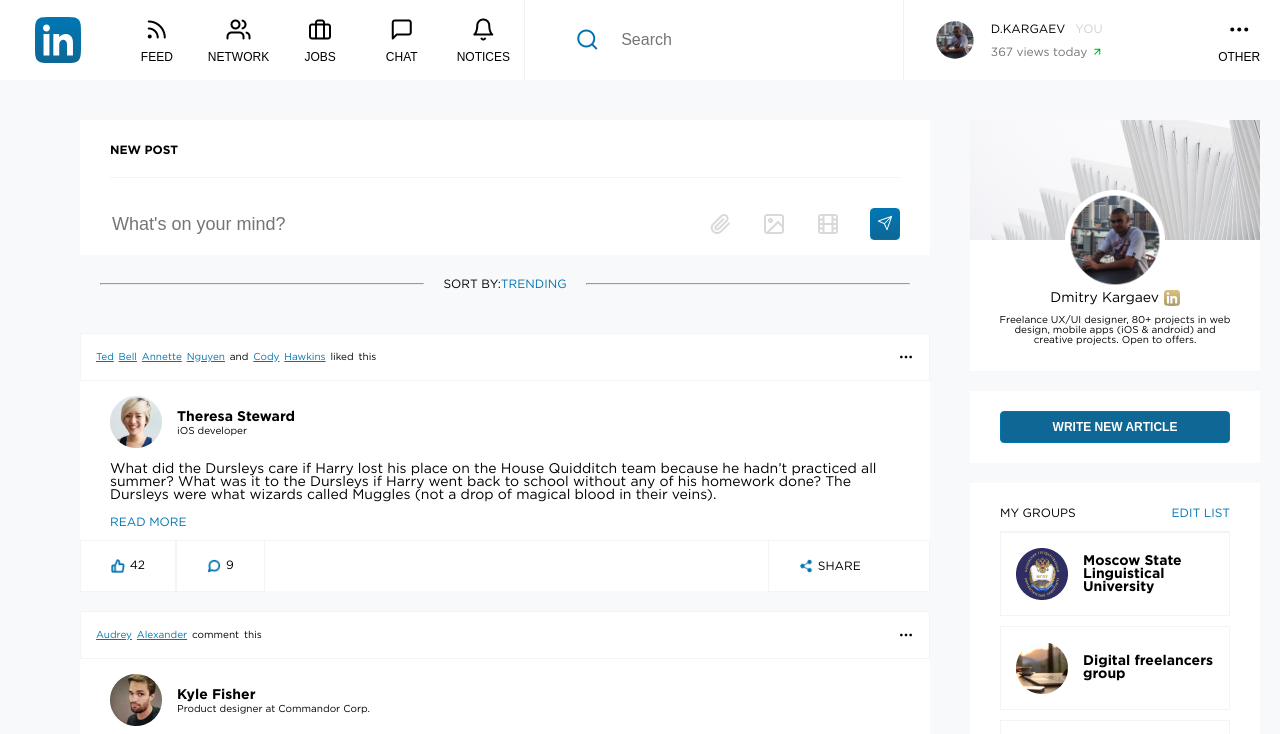
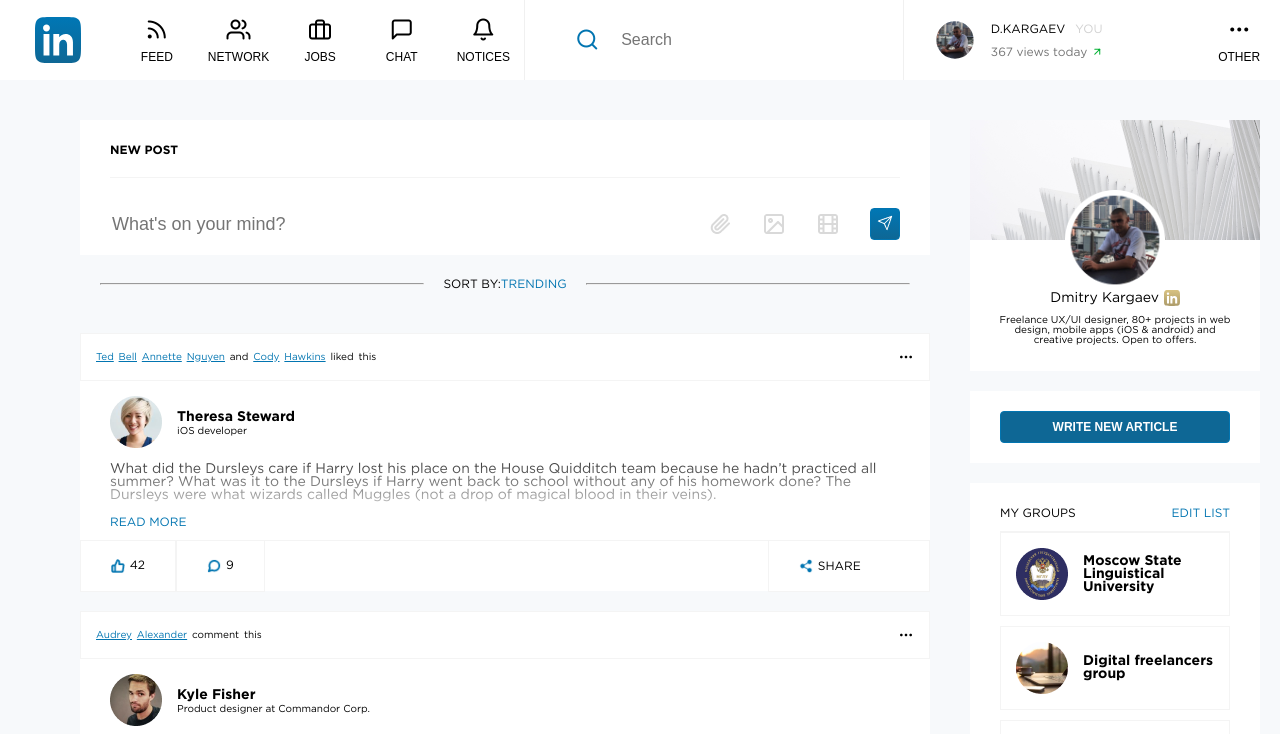
Before and after one commit to 5ves/HTMLPractice, a React (Create React App) app in the folder test-app/: page / in a window 1280 px wide. Shown: the top 734 px of the page. Built offline with nearby package versions, Linux system fonts and the light colour scheme.

Commit message:
gradient text

```diff
--- a/test-app/src/Components/components.jsx
+++ b/test-app/src/Components/components.jsx
@@ -69,7 +69,7 @@ function PostText(props) {
     } else if (props.text && props.text.length >= 301) {
         return (
             <div className="feed_column margin-left_30">
-                <span className="post_text margin-bottom_15">{" " + props.text}</span>
+                <span className="post_text margin-bottom_15 gradient_text">{" " + props.text}</span>
                 <a href="../../../index.html" className="href_text blue_color uppercase">read more</a>
             </div>
         );
--- a/test-app/src/linkedInFeed.css
+++ b/test-app/src/linkedInFeed.css
@@ -398,3 +398,19 @@
     background-repeat: no-repeat;
     background-image: url(./images/message-circle_filled.png);
 }
+
+.gradient_text {
+    width: 790px;
+    position: relative;
+}
+
+.gradient_text:after {
+    content: '';
+    position: absolute;
+    bottom: 0;
+    left: 0;
+    width: 100%;
+    height: 100%;
+    box-shadow: inset 0 -90px 60px -70px rgba(255, 255, 255, 0.94);
+
+}
```
